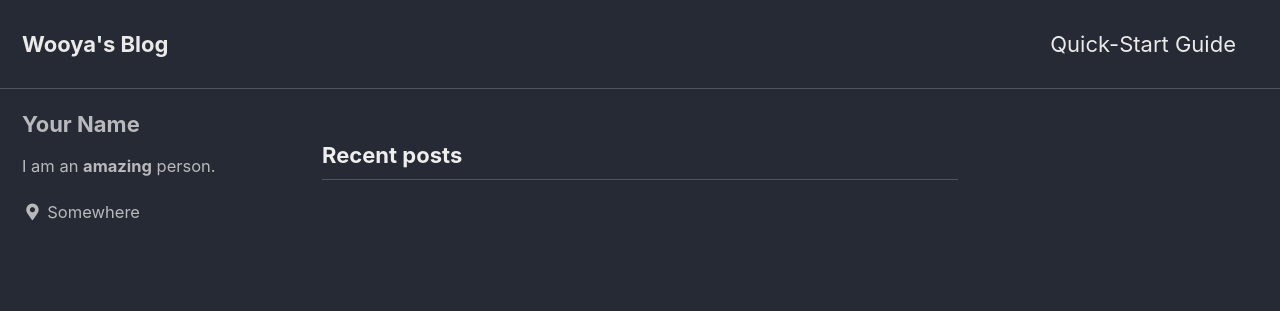
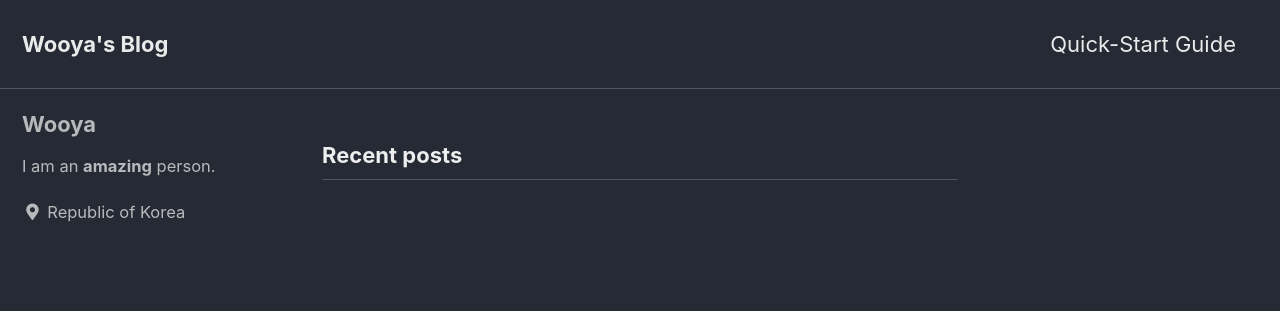
Before and after one commit to wooya0130/wooya0130.github.io, a Jekyll site: the page built from index.html, in a window 1280 px wide. Shown: the top 311 px of the page. Built offline with Jekyll 4.4.1, drawn with Linux system fonts in a browser that asks for light colours; cached includes are drawn as plain includes; the list of posts is cut into pages by our own code.

Commit message:
edit config

```diff
--- a/_config.yml
+++ b/_config.yml
@@ -12,6 +12,7 @@
 
 # theme                  : "minimal-mistakes-jekyll"
 # remote_theme           : "mmistakes/minimal-mistakes"
+remote_theme             : "mmistakes/minimal-mistakes"
 minimal_mistakes_skin    : "dark" # "default", "air", "aqua", "contrast", "dark", "dirt", "neon", "mint", "plum", "sunrise"
 
 # Site Settings
@@ -104,10 +105,10 @@ analytics:
 
 # Site Author
 author:
-  name             : "Your Name"
+  name             : "Wooya"
   avatar           : # path of avatar image, e.g. "/assets/images/bio-photo.jpg"
   bio              : "I am an **amazing** person."
-  location         : "Somewhere"
+  location         : "Republic of Korea"
   email            :
   links:
     - label: "Email"
```
